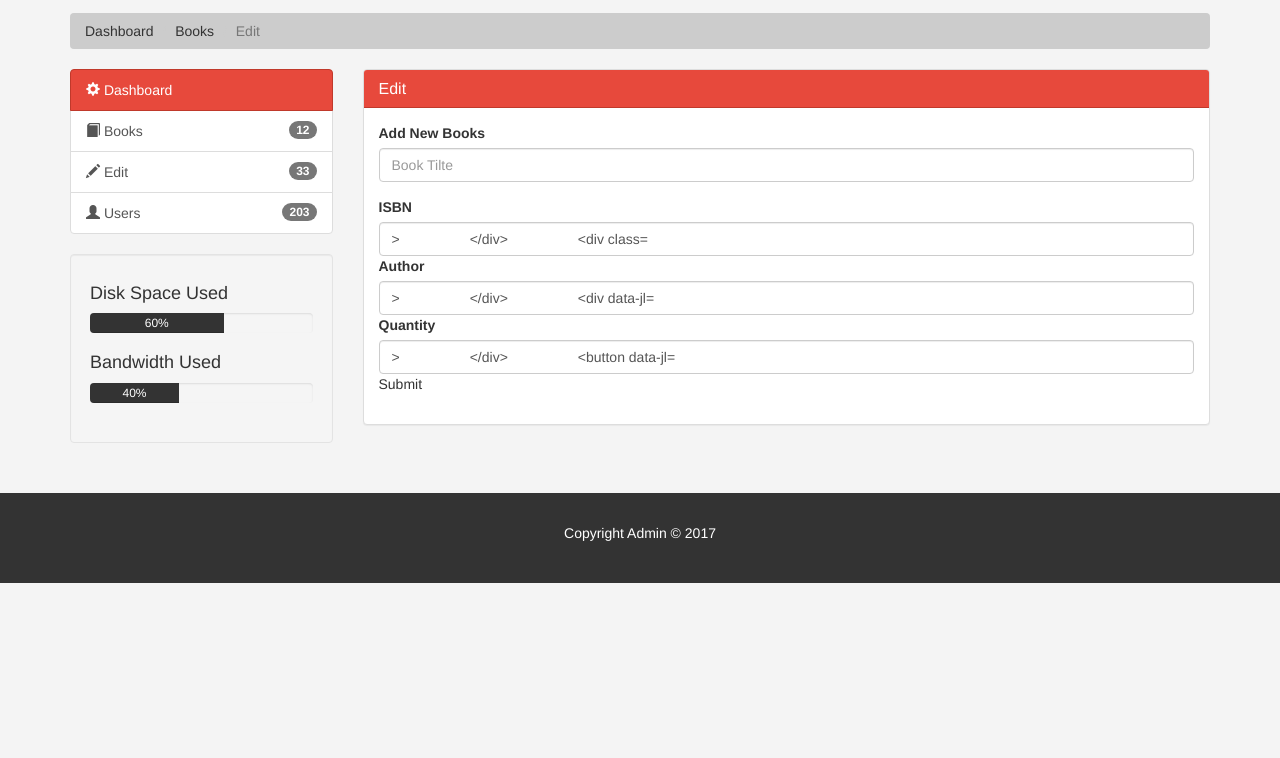
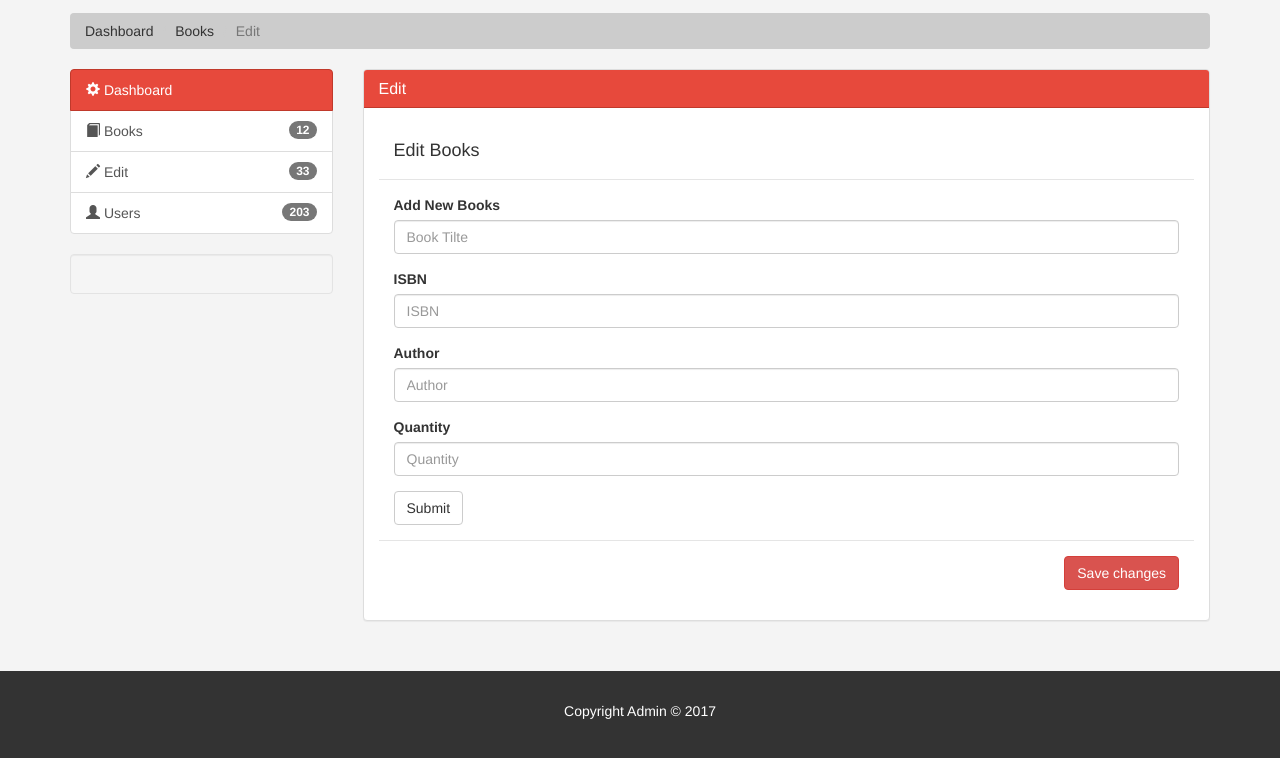
Before and after one commit to ronkeadun/Hello-Books, a plain HTML site: page template/edit.html in a window 1280 px wide. Shown: the part 120-878 px from the top of the page. Before the commit the page ends 800 px from the top, so only its background shows below. Drawn offline with nearby package versions, Linux system fonts and the light colour scheme.

Commit message:
modification of files

```diff
--- a/template/css/style.css
+++ b/template/css/style.css
@@ -95,6 +95,7 @@ body{
 }
 .breadcrumb a{
 	color: #333333;
+  text-decoration: none;
 }
 
 /*---Progress Bars---*/
--- a/template/edit.html
+++ b/template/edit.html
@@ -90,7 +90,7 @@
 
             <div class="well">
 
-              <h4>Disk Space Used</h4>
+              <!--<h4>Disk Space Used</h4>
               <div class="progress">
                 <div class="progress-bar" role="progressbar" aria-valuenow="60" aria-valuemin="0" aria-valuemax="100" style="width: 60%;">
                   60%
@@ -102,7 +102,7 @@
                 <div class="progress-bar" role="progressbar" aria-valuenow="60" aria-valuemin="0" aria-valuemax="100" style="width: 40%;">
                   40%
                 </div>
-              </div>
+              </div>-->
 
             </div>
           </div>
@@ -115,23 +115,32 @@
               </div>
               <div class="panel-body">
                 <form>
+                  <div class="modal-header">
+                    <h4 class="modal-title" id="myModalLabel">Edit Books</h4>
+                  </div>
+                  <div class="modal-body">
                     <div class="form-group">
                       <label>Add New Books</label>
-                    <input type="text" class="form-control" placeholder="Book Tilte" value="">
+                      <input type="text" class="form-control" placeholder="Book Tilte">
                     </div>
                     <div class="form-group">
                       <label>ISBN</label>
-                    <input type="text" class="form-control" placeholder="ISBN"  value=">
+                      <input type="text" class="form-control" placeholder="ISBN">
                     </div>
                     <div class="form-group">
                       <label>Author</label>
-                    <input type="text" class="form-control" placeholder="Author"  value=">
+                      <input type="text" class="form-control" placeholder="Author">
                     </div>
                     <div class="form-group">
                       <label>Quantity</label>
-                    <input type="text" class="form-control" placeholder="Quantity"  value=">
+                      <input type="text" class="form-control" placeholder="Quantity">
                     </div>
                     <button type="submit" class="btn btn-default">Submit</button>
+
+                  </div>
+                  <div class="modal-footer">
+                    <button type="submit" class="btn btn-danger">Save changes</button>
+                  </div>
                 </form>
               </div>
             </div>
@@ -147,7 +156,6 @@
     </footer>
 
     <!--Modal-->
-
 
 
     <!--Add Books-->
@@ -181,7 +189,7 @@
             </div>
             <div class="modal-footer">
               <button type="button" class="btn btn-default" data-dismiss="modal">Close</button>
-              <button type="submit" class="btn btn-primary">Save changes</button>
+              <button type="submit" class="btn btn-danger">Save changes</button>
             </div>
           </form>
         </div>
```
Also changed, not shown: template/admin.html (+3 -3 lines), template/books.html (+3 -3 lines), template/index.html (+1 -1 lines), template/pass_change.html (+7 -0 lines), template/pass_reset.html (+7 -0 lines), template/sign_in.html (+7 -0 lines), template/sign_up.html (+7 -0 lines), template/users.html (+3 -3 lines). Lines whose indentation alone changed are shown as unchanged.
